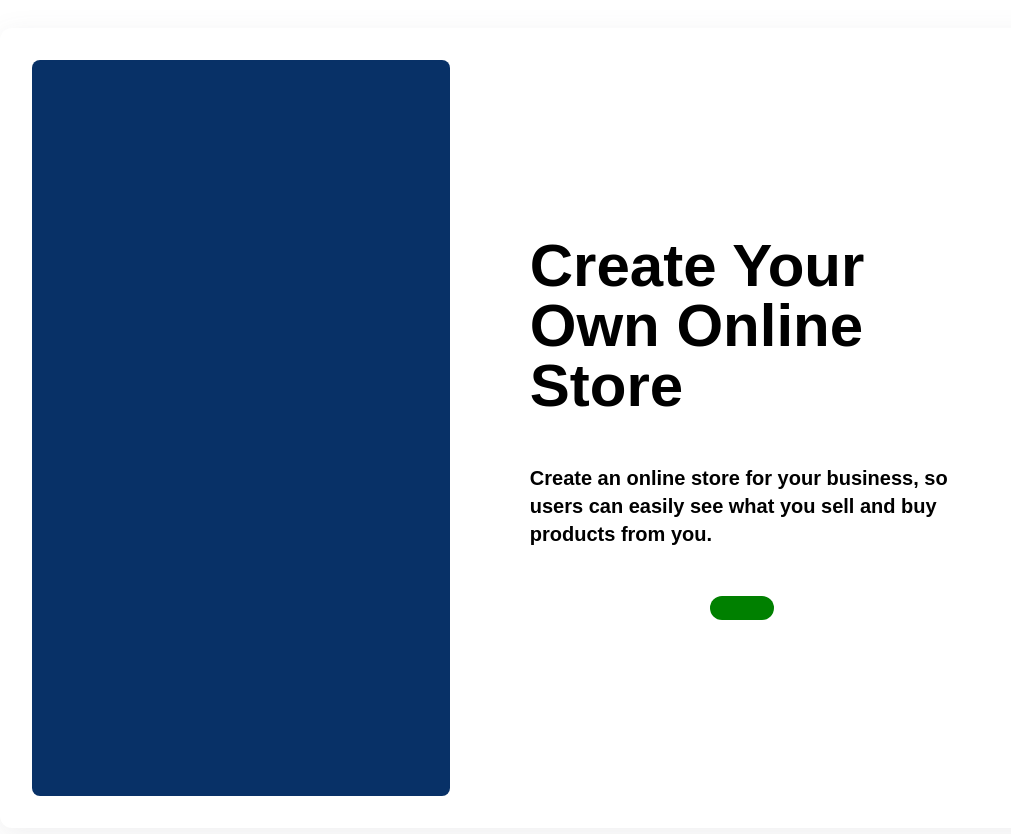
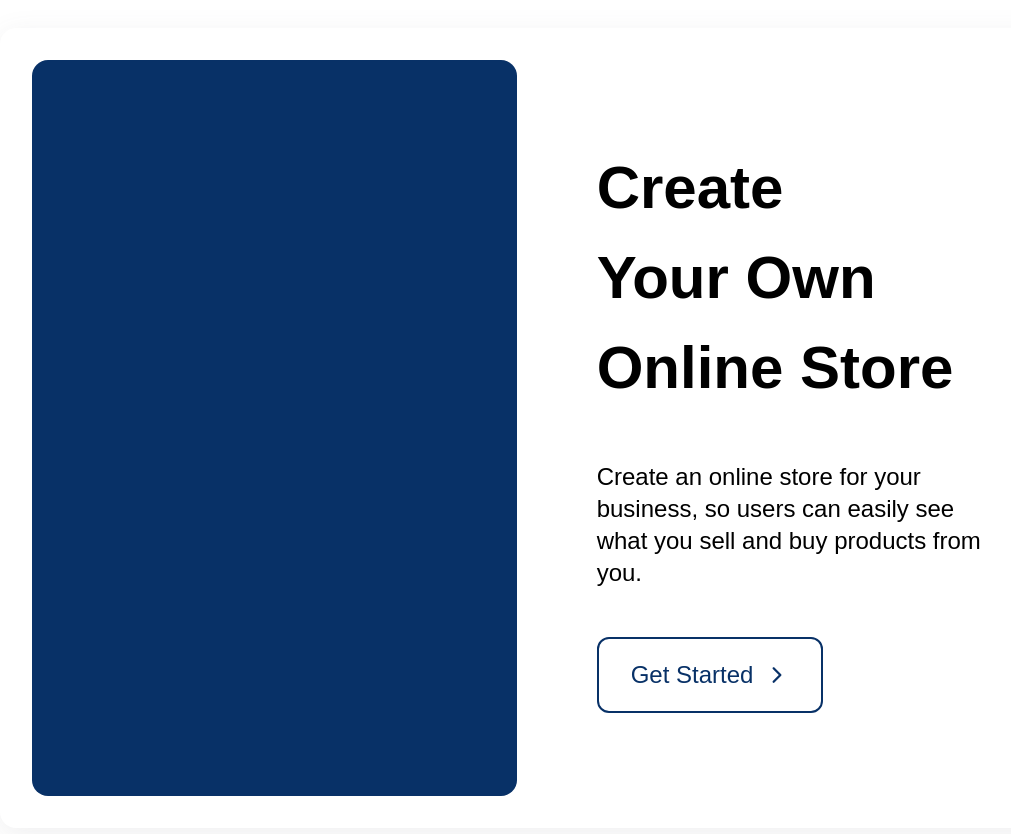
Before and after one commit to Fullstack-Roadmap/Gazzar-Frontend, a React app: page / in a window 1280 px wide. Shown: the part 2168-3002 px from the top of the page, without its empty margins (107-1118 px from the left). Built offline with nearby package versions, Linux system fonts and the light colour scheme; the HTML template or start-up script is replaced by a standard one.

Commit message:
Styling complete

```diff
--- a/src/components/Button.jsx
+++ b/src/components/Button.jsx
@@ -1,22 +1,40 @@
 import PropTypes from "prop-types";
 import { IoIosArrowForward } from "react-icons/io";
+import { useState } from "react";
 
-const Button = ({ text, textColor, buttonColor, hasArrow }) => {
-   const blue = "#083167";
+const Button = ({
+  text,
+  textLarge,
+  buttonColor,
+  hasArrow,
+  hasBorder,
+  textBlue,
+}) => {
+  const blue = "#083167";
+  const [isHover, setIsHover] = useState(false);
+
+  const toggleHover = () => {
+    setIsHover((current) => !current);
+  };
   return (
-    <button
-      className={`
-        px-8 py-3 rounded-xl flex items-center gap-3 hover:scale-105 transition-all duration-700
+    <button onMouseOver={toggleHover} onMouseLeave={toggleHover}
+      className={` ${hasBorder && "border-2 border-blue"}
+${textBlue ? "text-blue" : "text-white"} ${
+        textLarge && "text-2xl py-5"
+      } px-8 py-3 rounded-xl flex items-center gap-3 hover:scale-105 transition-all duration-700
       `}
       style={{
         backgroundColor: buttonColor,
-        color: textColor,
         fontWeight: 500,
       }}
     >
       {text}
       {hasArrow && (
-        <div>
+        <div
+          className={`transition-all duration-500 ${
+            isHover && "translate-x-2"
+          }`}
+        >
           <IoIosArrowForward />
         </div>
       )}
--- a/src/components/CreateStoreSection.jsx
+++ b/src/components/CreateStoreSection.jsx
@@ -1,20 +1,29 @@
-import React from 'react'
-import Button from './Button';
+import React from "react";
+import Button from "./Button";
 
 const CreateStoreSection = () => {
-   return (
-     <div className="h-screen w-5/6 shadow-custom my-40 flex justify-between items-center p-8 rounded-xl">
-       <div className="w-full h-full bg-blue rounded-lg"></div>
-       <div className='p-20 flex justify-center items-center flex-col gap-12'>
-         <header className='text-6xl font-bold'>Create Your Own Online Store</header>
-         <p>
-           Create an online store for your business, so users can easily see
-           what you sell and buy products from you.
-         </p>
-         <Button/>
-       </div>
-     </div>
-   );
-}
+  return (
+    <div className="h-screen w-5/6 shadow-custom my-40 flex justify-between items-center p-8 pr-0 rounded-2xl">
+      <div className="w-[110vw] h-full bg-blue rounded-2xl"></div>
+      <div className="p-20 flex justify-center items-start flex-col gap-12">
+        <header className="text-6xl font-bold leading-normal">
+          Create <p>Your Own Online Store</p>
+        </header>
+        <p className="text-2xl font-medium">
+          Create an online store for your business, so users can easily see what
+          you sell and buy products from you.
+        </p>
+        <Button
+          text="Get Started"
+          hasArrow={true}
+          buttonColor=""
+          hasBorder={true}
+          textBlue={true}
+          textLarge={true}
+        />
+      </div>
+    </div>
+  );
+};
 
-export default CreateStoreSection
+export default CreateStoreSection;
--- a/src/components/Navbar.jsx
+++ b/src/components/Navbar.jsx
@@ -20,7 +20,11 @@ const Navbar = () => {
       <section className="flex gap-4 items-center font-semibold">
         <div>
           <Link to="signin">
-            <Button text="Login" textColor={blue} buttonColor={lightBlue} />
+            <Button
+              text="Login"
+              buttonColor={lightBlue}
+              textBlue={true}
+            />
           </Link>
         </div>
         <div>
```
